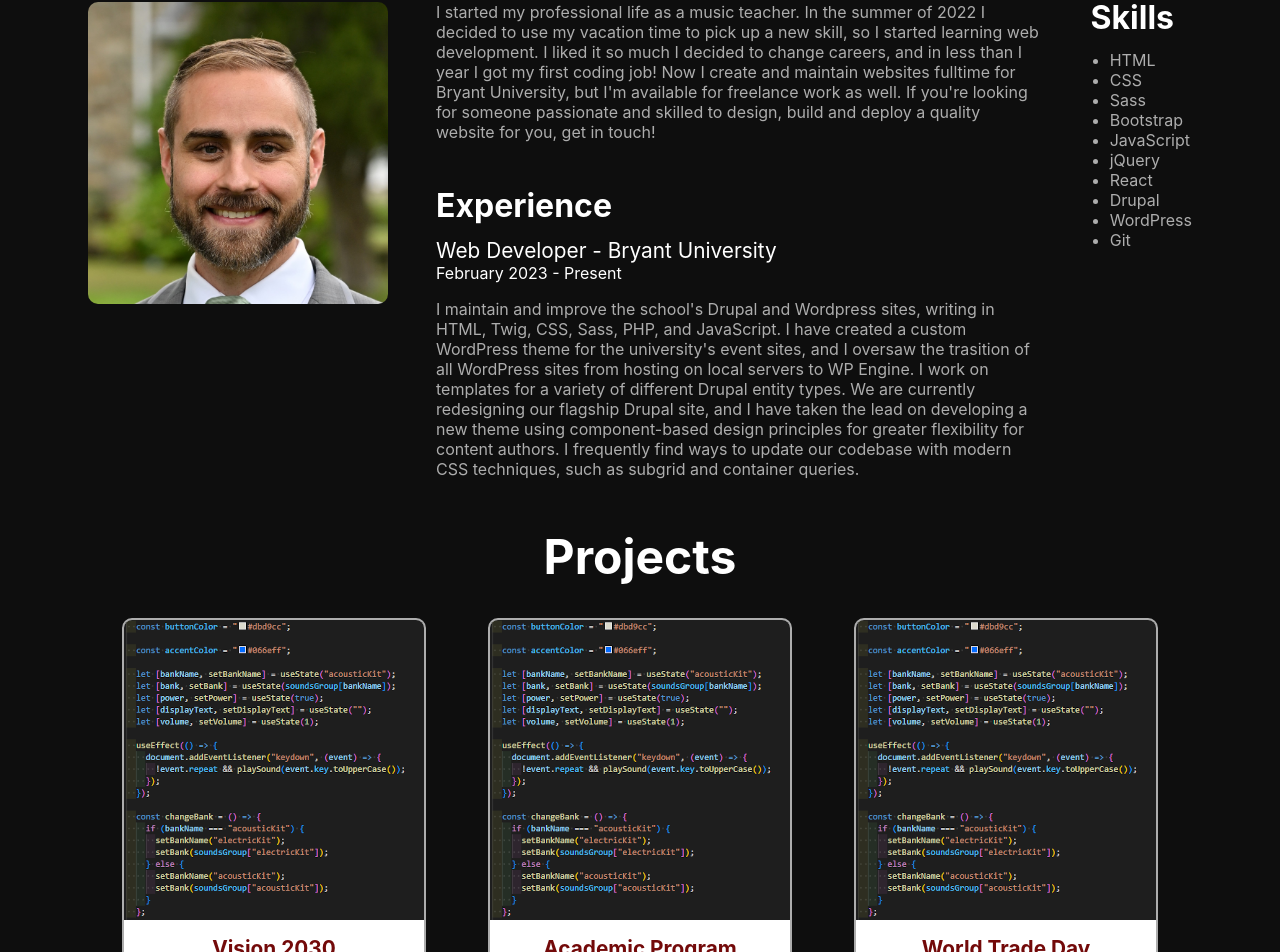
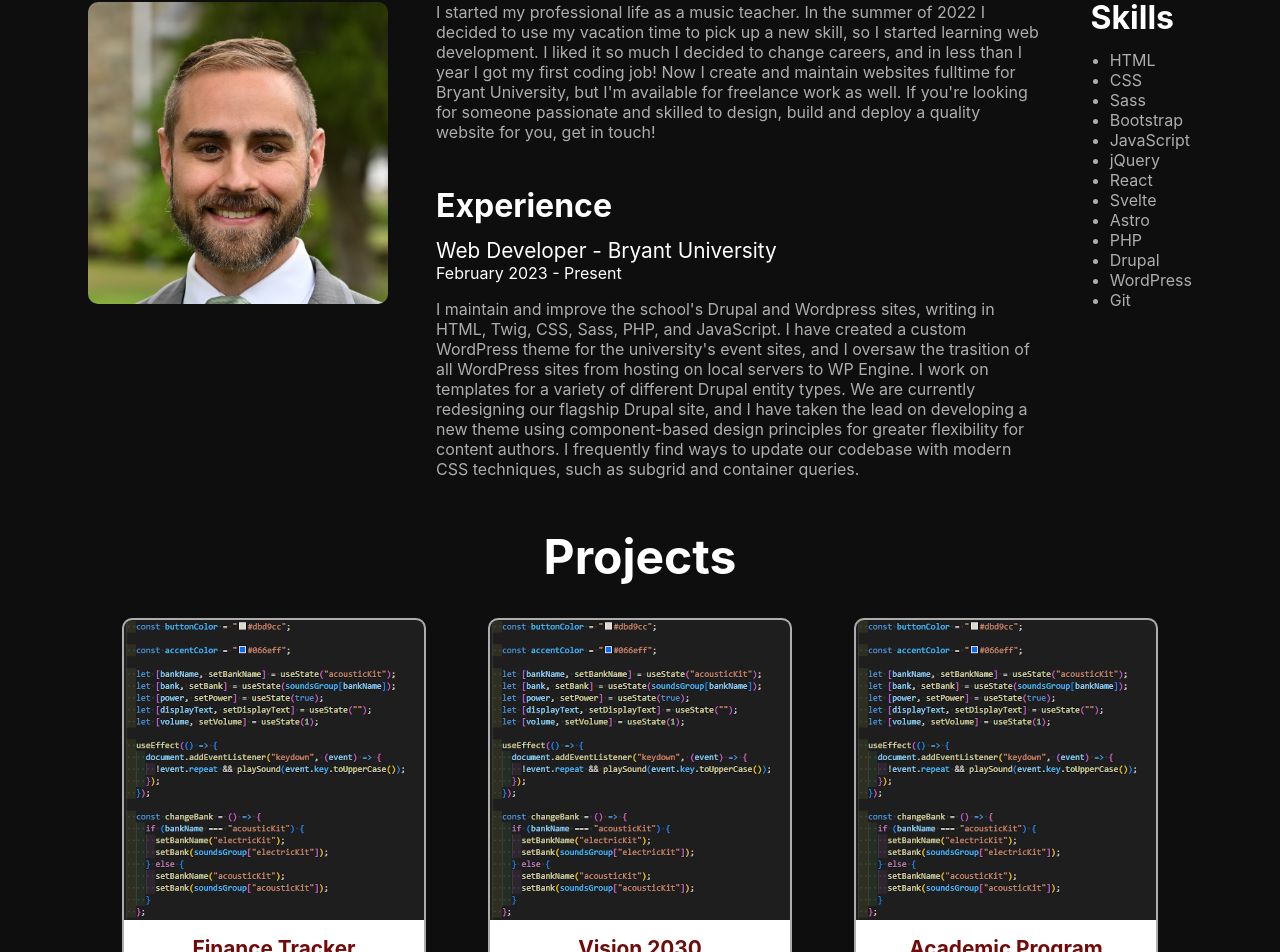
Before and after one commit to kevinhurley23/portfolio, a React (Create React App) app: page / in a window 1280 px wide. Shown: the part 921-1873 px from the top of the page. Built offline with nearby package versions, Linux system fonts and the light colour scheme.

Commit message:
Add Finance Tracker

```diff
--- a/src/components/About.jsx
+++ b/src/components/About.jsx
@@ -48,6 +48,9 @@ export default function About() {
             <li>JavaScript</li>
             <li>jQuery</li>
             <li>React</li>
+            <li>Svelte</li>
+            <li>Astro</li>
+            <li>PHP</li>
             <li>Drupal</li>
             <li>WordPress</li>
             <li>Git</li>
--- a/src/components/projectsArray.js
+++ b/src/components/projectsArray.js
@@ -1,4 +1,12 @@
 export const projects = [
+  {
+    title: "Finance Tracker",
+    tags: ["Svelte", "PHP", "MySQL"],
+    buildLink: "https://kevinhurley23.github.io/finance-tracker/",
+    srcLink: "https://github.com/kevinhurley23/finance-tracker",
+    description:
+      "My wife and I used to track our finances with a spreadsheet, but I became annoyed with the limitations and decided to build a more elegant, custom solution. I wanted to create a tool that would allow me to input my income and expenses and see a summary of my financial situation. I created this project using Svelte for the front end, PHP for the back end, and MySQL for the database. I host the app we actually use on my own desktop, so for security reasons the publically-viewable version linked here does not connect to my back end, but rather uses placeholder data.",
+  },
   {
     title: "Vision 2030",
     tags: ["Drupal"],
```
Also changed, not shown: src/img/project-large/Finance Tracker.png (added), src/img/project-thumb/Finance Tracker.png (added).
